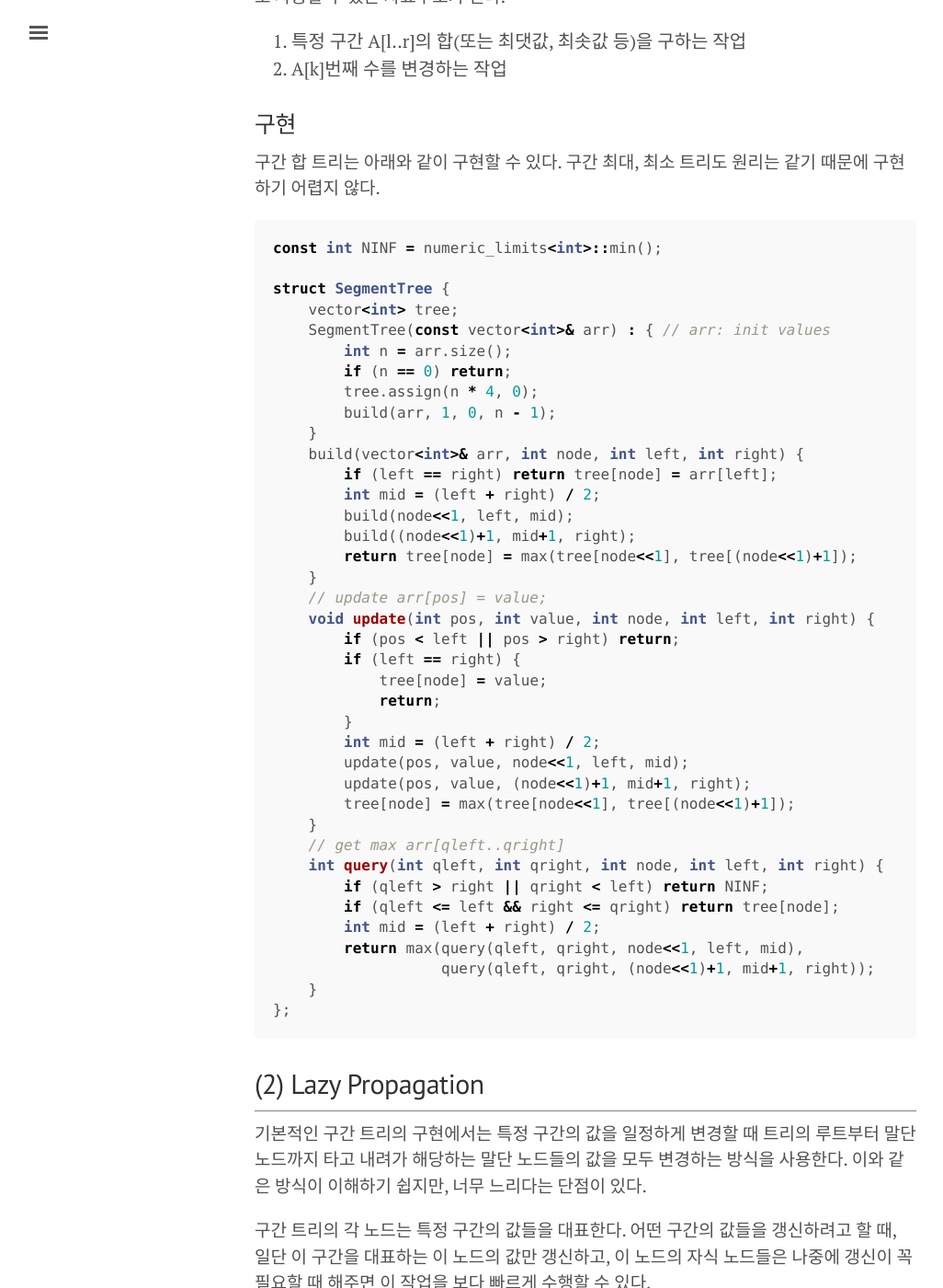
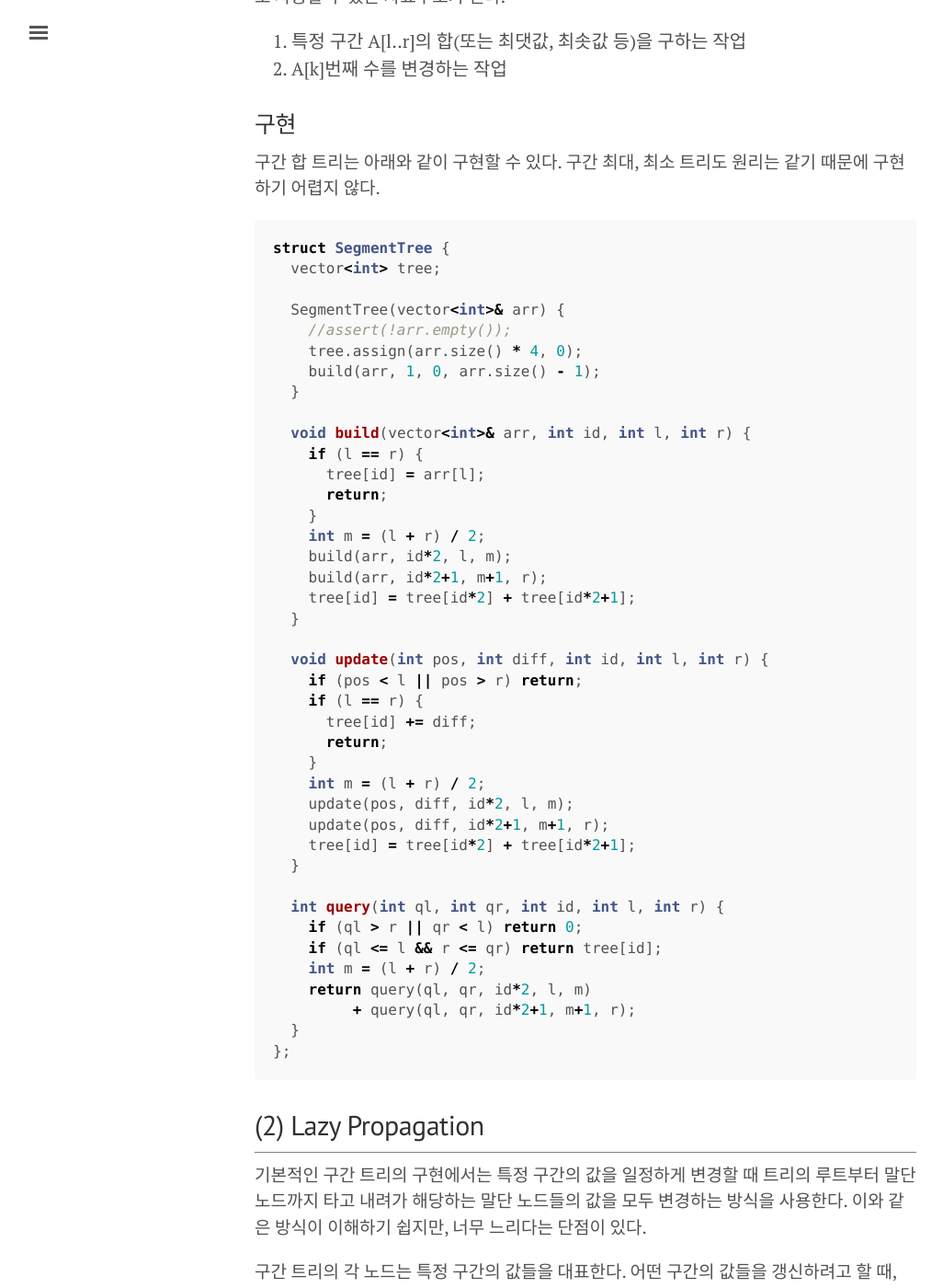
Before and after one commit to museop/museop.github.io, a Jekyll site: the page built from _posts/2017-07-09-Segment-Tree.md, in a window 1280 px wide and 1400 px high, scrolled down 1614 px. Shown: the whole window at 92% size, without its empty margins (3-1029 px from the left). Built offline with Jekyll 4.4.1, drawn with Linux system fonts in a browser that asks for light colours; nearby versions of some CDN libraries; formulas are drawn with MathJax 3; some of the changed text lies outside the part shown.

Commit message:
modify segment-tree.md

````diff
--- a/_posts/2017-07-09-Segment-Tree.md
+++ b/_posts/2017-07-09-Segment-Tree.md
@@ -31,43 +31,45 @@ tag: [segment tree]
 구간 합 트리는 아래와 같이 구현할 수 있다. 구간 최대, 최소 트리도 원리는 같기 때문에 구현하기 어렵지 않다.
 
 ```c++
-const int NINF = numeric_limits<int>::min();
+struct SegmentTree {
+  vector<int> tree;
 
-struct SegmentTree {
-    vector<int> tree;
-    SegmentTree(const vector<int>& arr) : { // arr: init values
-        int n = arr.size();
-        if (n == 0) return;
-        tree.assign(n * 4, 0);
-        build(arr, 1, 0, n - 1);
+  SegmentTree(vector<int>& arr) {
+    //assert(!arr.empty());
+    tree.assign(arr.size() * 4, 0);
+    build(arr, 1, 0, arr.size() - 1);
+  }
+
+  void build(vector<int>& arr, int id, int l, int r) {
+    if (l == r) {
+      tree[id] = arr[l];
+      return;
     }
-    build(vector<int>& arr, int node, int left, int right) {
-        if (left == right) return tree[node] = arr[left];
-        int mid = (left + right) / 2;
-        build(node<<1, left, mid);
-        build((node<<1)+1, mid+1, right);
-        return tree[node] = max(tree[node<<1], tree[(node<<1)+1]);
+    int m = (l + r) / 2;
+    build(arr, id*2, l, m);
+    build(arr, id*2+1, m+1, r);
+    tree[id] = tree[id*2] + tree[id*2+1];
+  }
+
+  void update(int pos, int diff, int id, int l, int r) {
+    if (pos < l || pos > r) return;
+    if (l == r) {
+      tree[id] += diff;
+      return;
     }
-    // update arr[pos] = value;
-    void update(int pos, int value, int node, int left, int right) {
-        if (pos < left || pos > right) return;
-        if (left == right) {
-            tree[node] = value;
-            return;
-        }
-        int mid = (left + right) / 2;
-        update(pos, value, node<<1, left, mid);
-        update(pos, value, (node<<1)+1, mid+1, right);
-        tree[node] = max(tree[node<<1], tree[(node<<1)+1]);
-    }
-    // get max arr[qleft..qright]
-    int query(int qleft, int qright, int node, int left, int right) {
-        if (qleft > right || qright < left) return NINF;
-        if (qleft <= left && right <= qright) return tree[node];
-        int mid = (left + right) / 2;
-        return max(query(qleft, qright, node<<1, left, mid),
-                   query(qleft, qright, (node<<1)+1, mid+1, right));
-    }
+    int m = (l + r) / 2;
+    update(pos, diff, id*2, l, m);
+    update(pos, diff, id*2+1, m+1, r);
+    tree[id] = tree[id*2] + tree[id*2+1];
+  }
+
+  int query(int ql, int qr, int id, int l, int r) {
+    if (ql > r || qr < l) return 0;
+    if (ql <= l && r <= qr) return tree[id];
+    int m = (l + r) / 2;
+    return query(ql, qr, id*2, l, m)
+         + query(ql, qr, id*2+1, m+1, r);
+  }
 };
 ```
 
@@ -85,58 +87,62 @@ struct SegmentTree {
 
 ```c++
 struct SegmentTreeLazyPropagation {
-    vector<int> tree, lazy;
-    SegmentTreeLazyPropagation(const vector<int>& arr) {
-        int n = arr.size();
-        if (n == 0) return;
-        tree.assign(n * 4, 0);
-        lazy.assign(n * 4, 0);
-        build(arr, 1, 0, n - 1);
+  vector<int> tree, lazy;
+
+  SegmentTreeLazyPropagation(const vector<int>& arr) {
+    //assert(!arr.empty());
+    tree.assign(arr.size() * 4, 0);
+    lazy.assign(arr.size() * 4, 0);
+    build(arr, 1, 0, arr.size() - 1);
+  }
+
+  void build(const vector<int>& arr, int id, int l, int r) {
+    if (l == r) {
+      tree[id] = arr[l];
+      return;
     }
-    void build(const vector<int>& arr, int node, int left, int right) {
-        if (left == right) {
-            tree[node] = arr[left];
-            return;
-        }
-        int mid = (left + right) / 2;
-        build(arr, node<<1, left, mid);
-        build(arr, (node<<1)+1, mid+1, right);
-        tree[node] = tree[node<<1] + tree[(node<<1)+1];
+    int m = (l + r) / 2;
+    build(arr, id*2, l, m);
+    build(arr, id*2+1, m+1, r);
+    tree[id] = tree[id*2] + tree[id*2+1];
+  }
+
+  void update_lazy(int id, int l, int r) {
+    if (lazy[id] != 0) {
+      tree[id] += (r - l + 1) * lazy[id];
+      if (l != r) {
+        lazy[id*2] += lazy[id];
+        lazy[id*2+1] += lazy[id];
+      }
+      lazy[id] = 0;
     }
-    void update_lazy(int node, int left, int right) {
-        if (lazy[node] != 0) {
-            tree[node] += (right - left + 1) * lazy[node];
-            if (left != right) {
-                lazy[node<<1] += lazy[node];
-                lazy[(node<<1)+1] += lazy[node];
-            }
-            lazy[node] = 0;
-        }
+  }
+
+  void update_range(int ul, int ur, int diff, int id, int l, int r) {
+    update_lazy(id, l, r);
+    if (ul > r || ur < l) return;
+    if (ul <= l && r <= ur) {
+      tree[id] += (r - l + 1) * diff;
+      if (l != r) {
+        lazy[id*2] += diff;
+        lazy[id*2+1] += diff;
+      }
+      return;
     }
-    void update_range(int uleft, int uright, int diff, int node, int left, int right) {
-        update_lazy(node, left, right);
-        if (uleft > right || uright < left) return;
-        if (uleft <= left && right <= uright) {
-            tree[node] += (right - left + 1) * diff;
-            if (left != right) {
-                lazy[node<<1] += diff;
-                lazy[(node<<1)+1] += diff;
-            }
-            return;
-        }
-        int mid = (left + right) / 2;
-        update_range(uleft, uright, diff, node<<1, left, mid);
-        update_range(uleft, uright, diff, (node<<1)+1, mid+1, right);
-        tree[node] = tree[node<<1] + tree[(node<<1)+1];
-    }
-    int query(int qleft, int qright, int node, int left, int right) {
-        update_lazy(node, left, right);
-        if (qleft > right || qright < left) return 0;
-        if (qleft <= left && right <= qright) return tree[node];
-        int mid = (left + right) / 2;
-        return query(qleft, qright, node<<1, left, mid)
-             + query(qleft, qright, (node<<1)+1, mid+1, right);
-    }
+    int m = (l + r) / 2;
+    update_range(ul, ur, diff, id*2, l, m);
+    update_range(ul, ur, diff, id*2+1, m+1, r);
+    tree[id] = tree[id*2] + tree[id*2+1];
+  }
+
+  int query(int ql, int qr, int id, int l, int r) {
+    update_lazy(id, l, r);
+    if (ql > r || qr < l) return 0;
+    if (ql <= l && r <= qr) return tree[id];
+    int m = (l + r) / 2;
+    return query(ql, qr, id*2, l, m)
+         + query(ql, qr, id*2+1, m+1, r);
+  }
 };
 ```
 
````
